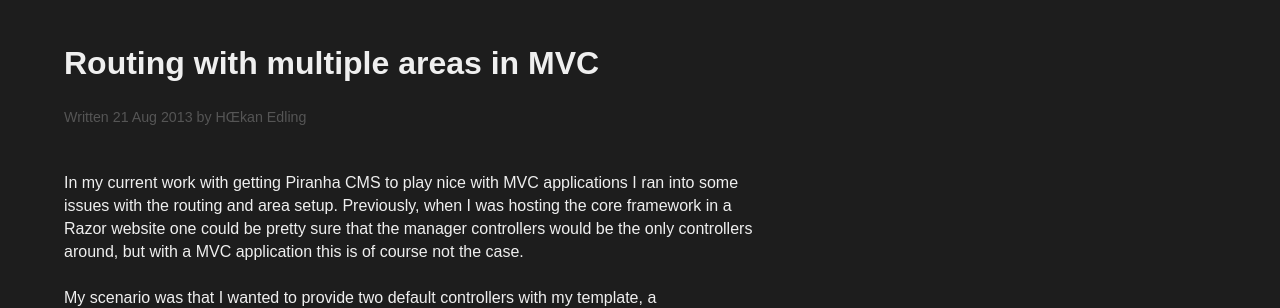
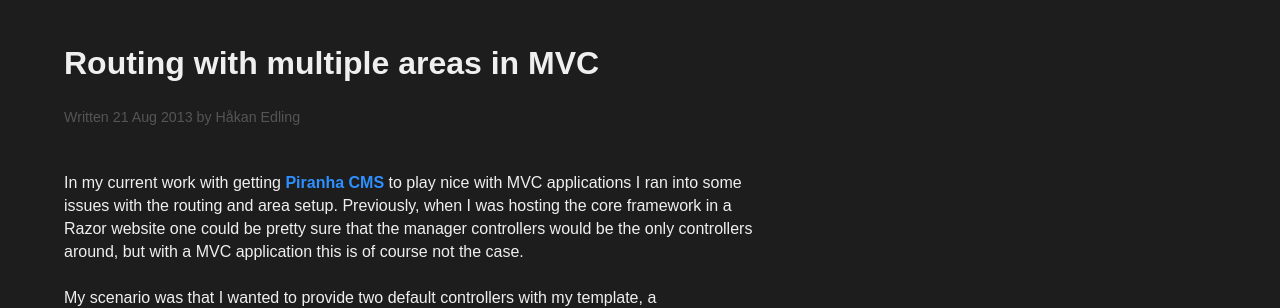
Before and after one commit to byBrick/bybrick.github.io, a Jekyll site: the page built from _posts/2013-08-21-routing-with-multiple-areas-in-mvc.md, in a window 1280 px wide. Shown: the part 272-580 px from the top of the page. Built offline with Jekyll 4.4.1, drawn with Linux system fonts in a browser that asks for light colours; comment, search, counter and statistics services are not loaded.

Commit message:
Fixed author name and added link back to Piranha CMS

```diff
--- a/_posts/2013-08-21-routing-with-multiple-areas-in-mvc.md
+++ b/_posts/2013-08-21-routing-with-multiple-areas-in-mvc.md
@@ -6,11 +6,11 @@
 - .NET
 - C#
 - ASP.NET MVC
-author: HŒkan Edling
+author: Håkan Edling
 excerpt: Routing in ASP.NET MVC is pretty straight forward, however, with multiple areas and the strong possibility of having controllers with the same name in several of them strange things can happen.
 ---
 
-In my current work with getting Piranha CMS to play nice with MVC applications I ran into some
+In my current work with getting [Piranha CMS](http://piranhacms.org/) to play nice with MVC applications I ran into some
 issues with the routing and area setup. Previously, when I was hosting the core framework in a
 Razor website one could be pretty sure that the manager controllers would be the only controllers
 around, but with a MVC application this is of course not the case.
```
